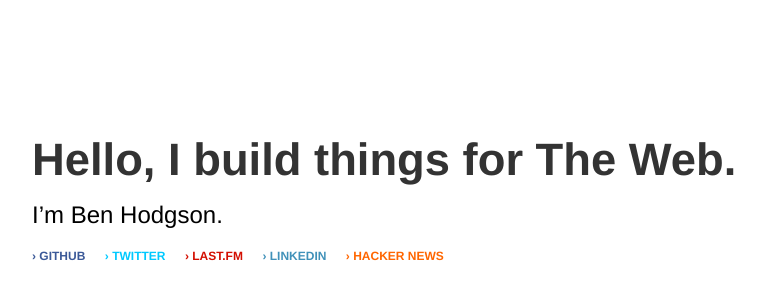
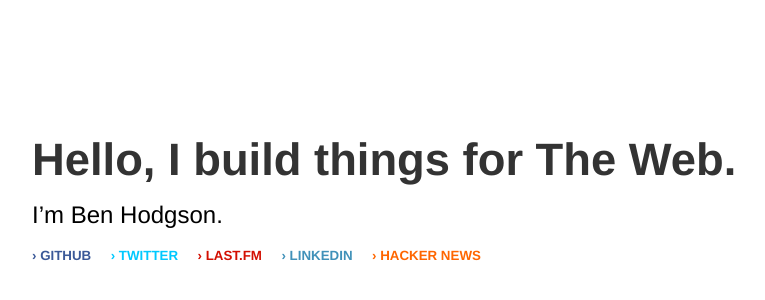
Before and after one commit to benhodgson/benhodgson.github.com, a plain HTML site: page index.html in a window 1280 px wide. Shown: the part 200-500 px from the top of the page, without its empty margins (248-1013 px from the left). Drawn offline with Linux system fonts and the light colour scheme.

Commit message:
Bumping the links text size to 10pt.

```diff
--- a/index.html
+++ b/index.html
@@ -46,7 +46,7 @@
       margin-bottom: 10px;
     }
     #links li {
-      font-size: 9pt;
+      font-size: 10pt;
       text-transform: uppercase;
       display: inline;
       list-style-type: none;
```
